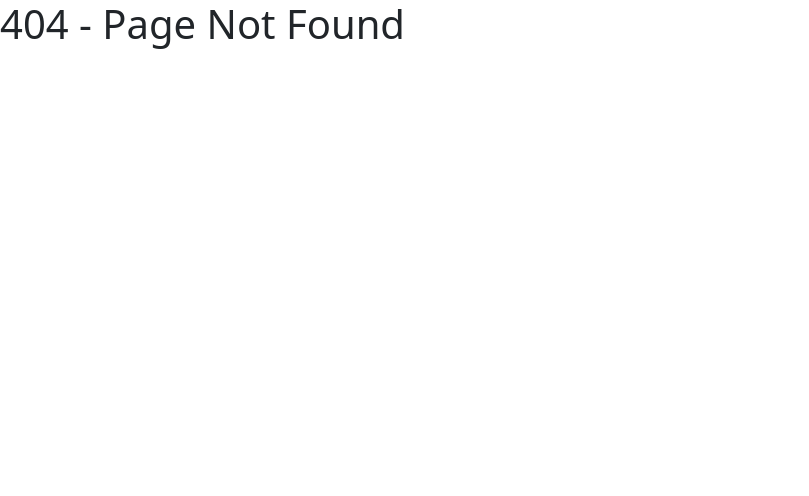
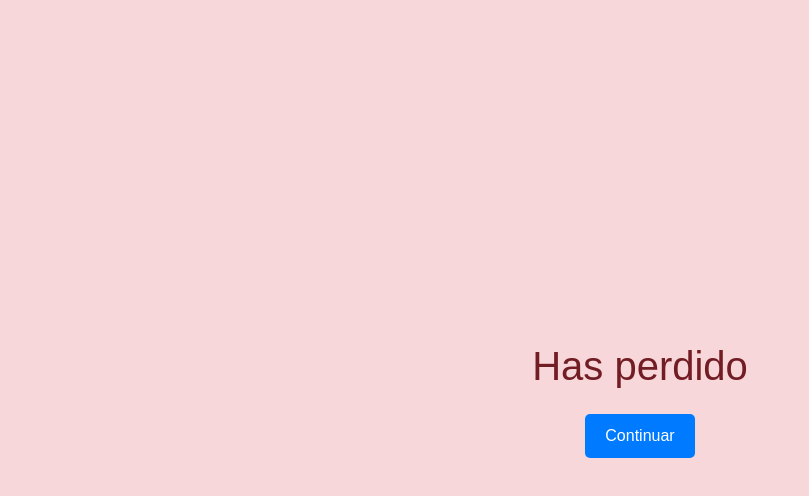
Before and after one commit to jacegar/InterfacesUsuarioGrupoE, a React (Create React App) app in the folder umadeck/: page /game-over-lost in a window 1280 px wide. Before the commit this address had no page. Shown: the top 496 px of the page, without its empty margins (0-809 px from the left). Built offline with nearby package versions, Linux system fonts and the light colour scheme.

Commit message:
Boton de Rendirse y página de "Has Perdido" implementados

```diff
--- a/umadeck/src/App.js
+++ b/umadeck/src/App.js
@@ -7,6 +7,7 @@ import AchievementsPage from "./components/achievements/AchievementsPage";
 import CollectionPage from "./components/collection/CollectionPage";
 import NewGamePage from "./components/game/NewGamePage";
 import GamePage from "./components/game/GamePage";
+import GameOverLostPage from "./components/game/GameOverLostPage";
 
 function App(){
     return(
@@ -18,6 +19,7 @@ function App(){
             <Route path="/collection" element={<CollectionPage/>}/>
             <Route path="/new-game" element={<NewGamePage/>}/>
             <Route path="/game" element={<GamePage/>}/>
+            <Route path="/game-over-lost" element={<GameOverLostPage/>}/>
         </Routes>
     </BrowserRouter>
     );
--- /dev/null
+++ b/umadeck/src/components/game/GameOverLostPage.js
@@ -0,0 +1,22 @@
+import React from 'react';
+import { useNavigate } from 'react-router-dom';
+import "../styles/GameOverLost.css";
+
+function GameOverLostPage() {
+    const navigate = useNavigate();
+
+    const handleContinue = () => {
+        navigate('/'); // Redirige al menú principal
+    };
+
+    return (
+        <div className="game-over-lost-page">
+            <h1>Has perdido</h1>
+            <button className="continue-button" onClick={handleContinue}>
+                Continuar
+            </button>
+        </div>
+    );
+}
+
+export default GameOverLostPage;
--- a/umadeck/src/components/game/PlayerSide.js
+++ b/umadeck/src/components/game/PlayerSide.js
@@ -5,12 +5,15 @@ import PointsDisplay from "./PointsDisplay";
 import ProfileDisplay from "./ProfileDisplay";
 import {useState} from 'react';
 import CardMenu from "./CardMenu";
+import {useNavigate} from 'react-router-dom';
 
 function PlayerSide(props){
     const { cards, points, onEndTurn, currentTurn, onEnemyDamage } = props;
     const [isCardSelected, setIsCardSelected] = useState(false);
     const [showMenu, setShowMenu] = useState(false);
     const [cardRef, setCardRef] = useState(null);
+    const [showConfirmation, setShowConfirmation] = useState(false);
+    const navigate = useNavigate();
 
     const handleCardClick = () => {
         if (currentTurn !== 0) return; // Solo permite seleccionar cartas en tu turno
@@ -56,6 +59,18 @@ function PlayerSide(props){
         // Implementar lógica de cambio
         setShowMenu(false);
         setIsCardSelected(false);
+    };
+
+    const handleGiveUp = () => {
+        setShowConfirmation(true); // Muestra el cuadro de confirmación
+    };
+
+    const confirmGiveUp = () => {
+        navigate('/game-over-lost'); // Redirige a la página de "Has perdido"
+    };
+
+    const cancelGiveUp = () => {
+        setShowConfirmation(false); // Oculta el cuadro de confirmación
     };
 
     return (
@@ -108,9 +123,21 @@ function PlayerSide(props){
                 disabled={currentTurn !== 0}>
                 Terminar turno
             </button>
-            <button className="give-up-button">
+            <button className="give-up-button"
+                onClick={handleGiveUp}>
                 Rendirse
             </button>
+            {showConfirmation && (
+                <div className="confirmation-dialog">
+                    <p>¿Estás seguro de que quieres rendirte?</p>
+                    <button className="confirm-button" onClick={confirmGiveUp}>
+                        Sí
+                    </button>
+                    <button className="cancel-button" onClick={cancelGiveUp}>
+                        No
+                    </button>
+                </div>
+            )}
             <PointsDisplay classname="points-container" points={points}/>
             <ProfileDisplay side={0}/>
         </div>
--- a/umadeck/src/components/game/ProfileDisplay.js
+++ b/umadeck/src/components/game/ProfileDisplay.js
@@ -6,7 +6,7 @@ function ProfileDisplay(props) {
 
     return (
         <div className={"profile-display " + (side === 0 ? "player" : "enemy")}>
-            <img src="" alt="PFP"></img>
+            <img src="/assets/images/image6.png" alt="PFP"></img>
             <p>Username</p>
         </div>
     );
--- /dev/null
+++ b/umadeck/src/components/styles/GameOverLost.css
@@ -0,0 +1,30 @@
+.game-over-lost-page {
+    display: flex;
+    flex-direction: column;
+    align-items: center;
+    justify-content: center;
+    height: 100vh;
+    background-color: #f8d7da;
+    color: #721c24;
+    font-family: Arial, sans-serif;
+    text-align: center;
+}
+
+.game-over-lost-page h1 {
+    font-size: 2.5rem;
+    margin-bottom: 1.5rem;
+}
+
+.continue-button {
+    background-color: #007bff;
+    color: white;
+    border: none;
+    padding: 10px 20px;
+    font-size: 1rem;
+    cursor: pointer;
+    border-radius: 5px;
+}
+
+.continue-button:hover {
+    background-color: #0056b3;
+}
--- a/umadeck/src/components/styles/PlayerSide.css
+++ b/umadeck/src/components/styles/PlayerSide.css
@@ -49,3 +49,45 @@
     height: 320px;
     visibility: hidden;
 }
+
+.confirmation-dialog {
+    position: fixed;
+    top: 50%;
+    left: 50%;
+    transform: translate(-50%, -50%);
+    background-color: white;
+    padding: 20px;
+    border: 2px solid #ccc;
+    border-radius: 10px;
+    box-shadow: 0 4px 8px rgba(0, 0, 0, 0.2);
+    text-align: center;
+    z-index: 1000;
+}
+
+.confirmation-dialog p {
+    margin-bottom: 20px;
+    font-size: 1.2rem;
+}
+
+.confirm-button, .cancel-button {
+    background-color: #007bff;
+    color: white;
+    border: none;
+    padding: 10px 20px;
+    font-size: 1rem;
+    cursor: pointer;
+    border-radius: 5px;
+    margin: 0 10px;
+}
+
+.confirm-button:hover {
+    background-color: #0056b3;
+}
+
+.cancel-button {
+    background-color: #f44336;
+}
+
+.cancel-button:hover {
+    background-color: #d32f2f;
+}
```
Also changed, not shown: umadeck/public/assets/images/image6.png (added).
